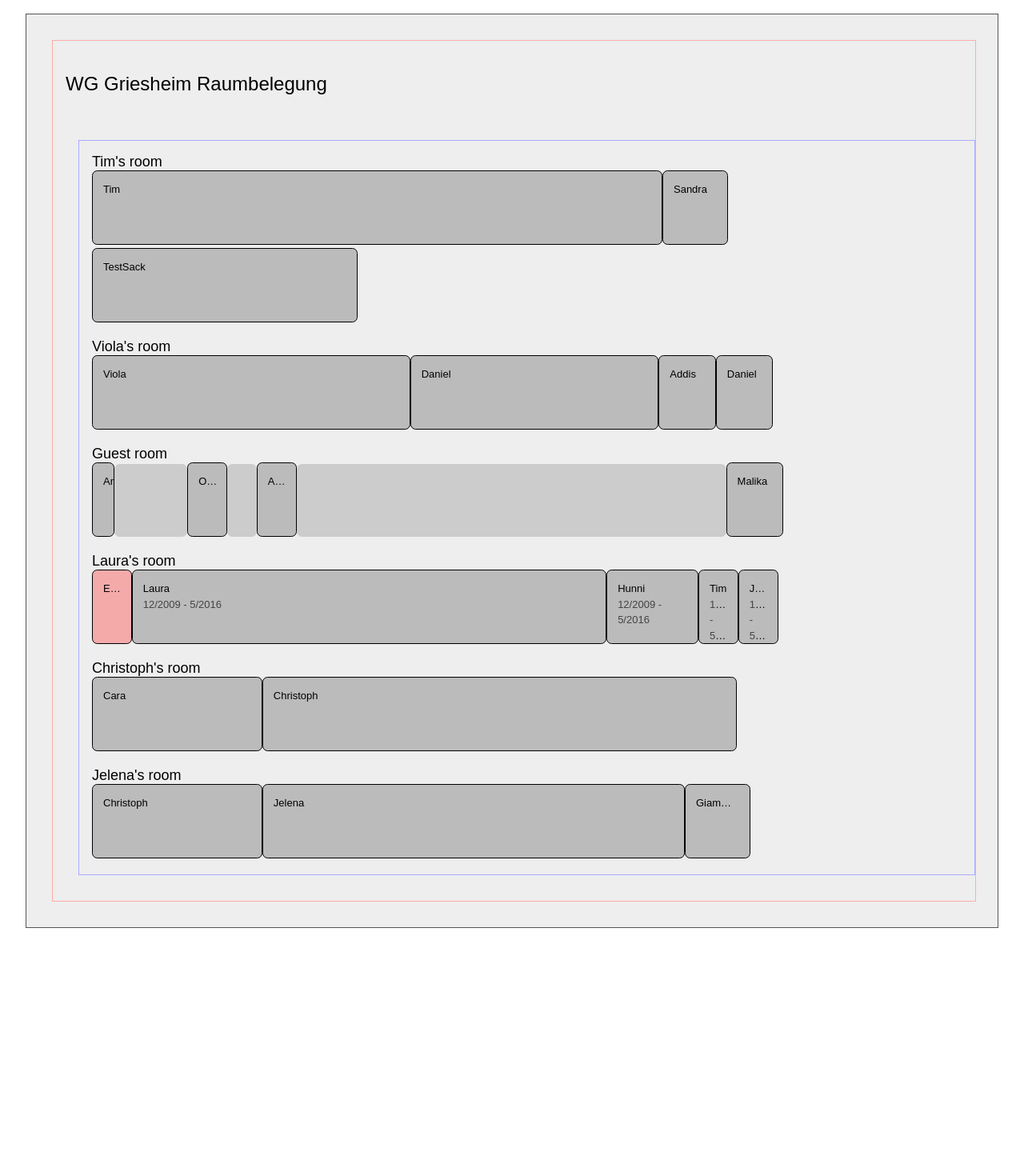
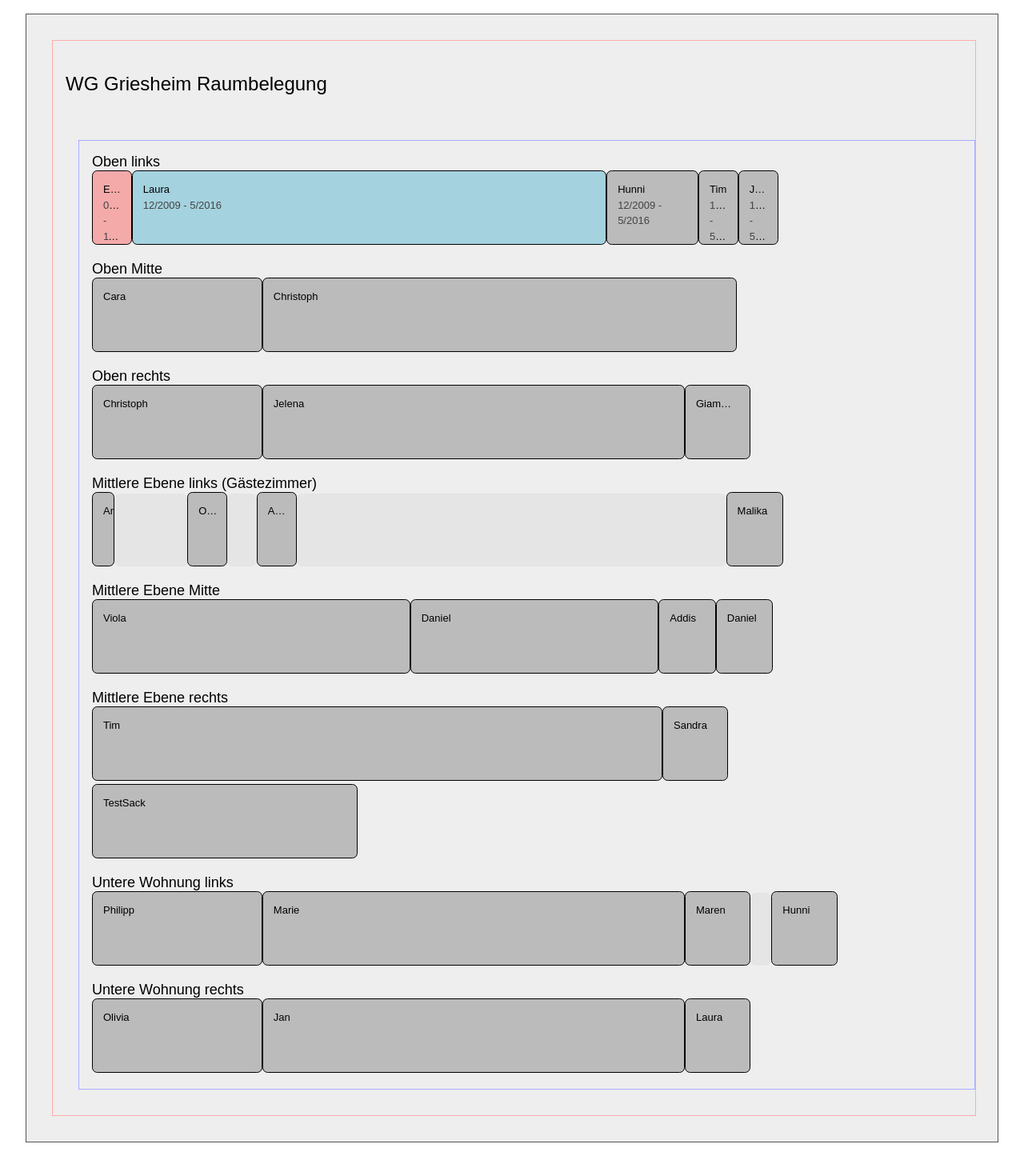
Before and after one commit to dfsp-spirit/react-multi-timeline, a React (Create React App) app: page / in a window 1280 px wide. Shown: the part 262-1722 px from the top of the page at 80% size. Before the commit the page ends 1454 px from the top, so only its background shows below. Built offline with nearby package versions, Linux system fonts and the light colour scheme.

Commit message:
warn in console on overlapping events in same timeline

```diff
--- a/src/App.js
+++ b/src/App.js
@@ -6,8 +6,8 @@ import { ReactMultiTimeline } from './ReactMultiTimeline';
 class App extends Component {
   render() {
     // Laura's room
-    const room1_event1 = { start: 1, duration: 4, eventTitle: 'Esteban', eventColor: '#ff444466' };
-    const room1_event2 = { start: 5, duration: 72, eventTitle: 'Laura', eventDescription: '12/2009 - 5/2016' };
+    const room1_event1 = { start: 1, duration: 4, eventTitle: 'Esteban', eventDescription: '08/2009 - 11/2009', eventColor: '#ff444466' };
+    const room1_event2 = { start: 5, duration: 72, eventTitle: 'Laura', eventDescription: '12/2009 - 5/2016', eventColor: '#a4d2df' };
     const room1_event3 = { start: 77, duration: 12, eventTitle: 'Hunni', eventDescription: '12/2009 - 5/2016' };
     const room1_event4 = { start: 89, duration: 4, eventTitle: 'Tim', eventDescription: '12/2009 - 5/2016' };
     const room1_event5 = { start: 93, duration: 4, eventTitle: 'Jelena', eventDescription: '12/2009 - 5/2016' };
@@ -44,13 +44,32 @@ class App extends Component {
     const room6_event3 = { start: 89, duration: 8, eventTitle: 'Giammarco' };
     const roomJelenaEvents = [room6_event1, room6_event2, room6_event3];
 
+    // Philipp's room
+    const room7_event1 = { start: 1, duration: 24, eventTitle: 'Philipp' };
+    const room7_event2 = { start: 25, duration: 64, eventTitle: 'Marie' };
+    const room7_event3 = { start: 89, duration: 8, eventTitle: 'Maren' };
+    const room7_event4 = { start: 89, duration: 8, eventTitle: 'Hunni' };
+    const roomPhilippEvents = [room7_event1, room7_event2, room7_event3, room7_event4];
+
+    // Olivia's room
+    const room8_event1 = { start: 1, duration: 24, eventTitle: 'Olivia' };
+    const room8_event2 = { start: 25, duration: 64, eventTitle: 'Jan' };
+    const room8_event3 = { start: 89, duration: 8, eventTitle: 'Laura' };
+    const roomOliviaEvents = [room8_event1, room8_event2, room8_event3];
+
+
     const timelinesData = [
-      { events: roomTimEvents, timelineTitle: "Tim's room" },
-      { events: roomViolaEvents, timelineTitle: "Viola's room" },
-      { events: roomGuestEvents, timelineTitle: "Guest room" },
-      { events: roomLauraEvents, timelineTitle: "Laura's room" },
-      { events: roomChristophEvents, timelineTitle: "Christoph's room" },
-      { events: roomJelenaEvents, timelineTitle: "Jelena's room" }
+      { events: roomLauraEvents, timelineTitle: "Oben links" },
+      { events: roomChristophEvents, timelineTitle: "Oben Mitte" },
+      { events: roomJelenaEvents, timelineTitle: "Oben rechts" },
+      { events: roomGuestEvents, timelineTitle: "Mittlere Ebene links (Gästezimmer)" },
+      { events: roomViolaEvents, timelineTitle: "Mittlere Ebene Mitte" },
+      { events: roomTimEvents, timelineTitle: "Mittlere Ebene rechts" },
+      { events: roomPhilippEvents, timelineTitle: "Untere Wohnung links" },
+      { events: roomOliviaEvents, timelineTitle: "Untere Wohnung rechts" },
+
+
+
     ];
 
     return (
--- a/src/Timeline.js
+++ b/src/Timeline.js
@@ -22,6 +22,10 @@ export class Timeline extends Component {
   props: SingleTimelineData;
 
   getWidthString(durationAbsoluteThisEvent: number) : string {
+      if(durationAbsoluteThisEvent <= 0) {
+          console.warn("Computed absolute duration of event in input data is " + durationAbsoluteThisEvent + ". Skipping visualization of this event. Please check input data. Do you have overlapping events?");
+          return '0';
+      }
       const useParentWidth = this.props.useParentWidth;
       if(useParentWidth) {
           const lastEventEndAbsoluteOverAllTimelines = this.props.lastEventEndAbsoluteOverAllTimelines;             // TODO: Should we use max of this timeline (computed then) if it is not given? Or bail out?
@@ -45,6 +49,9 @@ export class Timeline extends Component {
           if(index >= 1) {
               const lastEvent = this.props.events[index-1];
               const lastEventEnd = lastEvent.start + lastEvent.duration;
+              if(lastEventEnd > event.start) {
+                  console.warn("Timeline '" + this.props.timelineTitle + "': Events #" + (index-1) + " and #" + index + " overlap and/or are in wrong order. Check input data.");
+              }
               if(lastEventEnd !== event.start) {
                   const timeInBetween = event.start - lastEventEnd;
                   const widthBetweenString = this.getWidthString(timeInBetween);
--- a/src/index.css
+++ b/src/index.css
@@ -68,5 +68,5 @@ span.eventDescription {
 }
 
 span.timeBetweenEvents {
-   background-color: #cccccc;
+   background-color: #cccccc44;
 }
```
